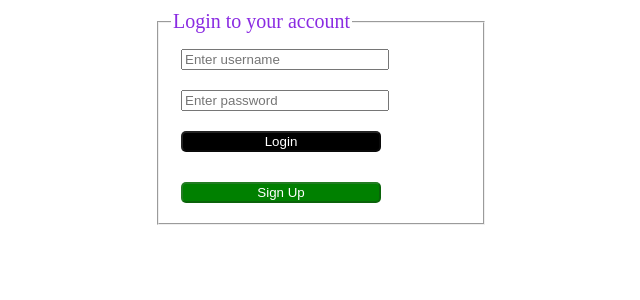
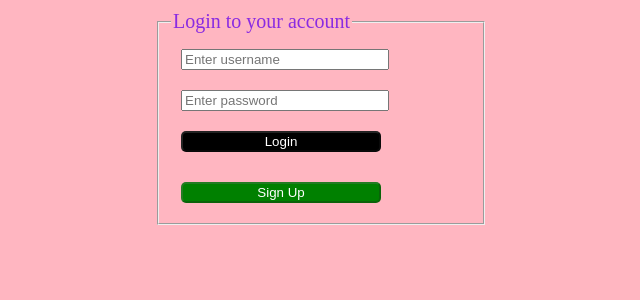
Before and after one commit to ElishevaDori/webMsg_frontend, a React (Create React App) app: page / in a window 1280 px wide. Shown: the top 300 px of the page, without its empty margins (165-805 px from the left). Built offline with nearby package versions, Linux system fonts and the light colour scheme.

Commit message:
change backround color

```diff
--- a/src/App.css
+++ b/src/App.css
@@ -1,6 +1,7 @@
 body{
   font-family: "Times New Roman";
   color: blueviolet;
+  background-color: lightpink ;
 }
 .App {
   text-align: center;
```
